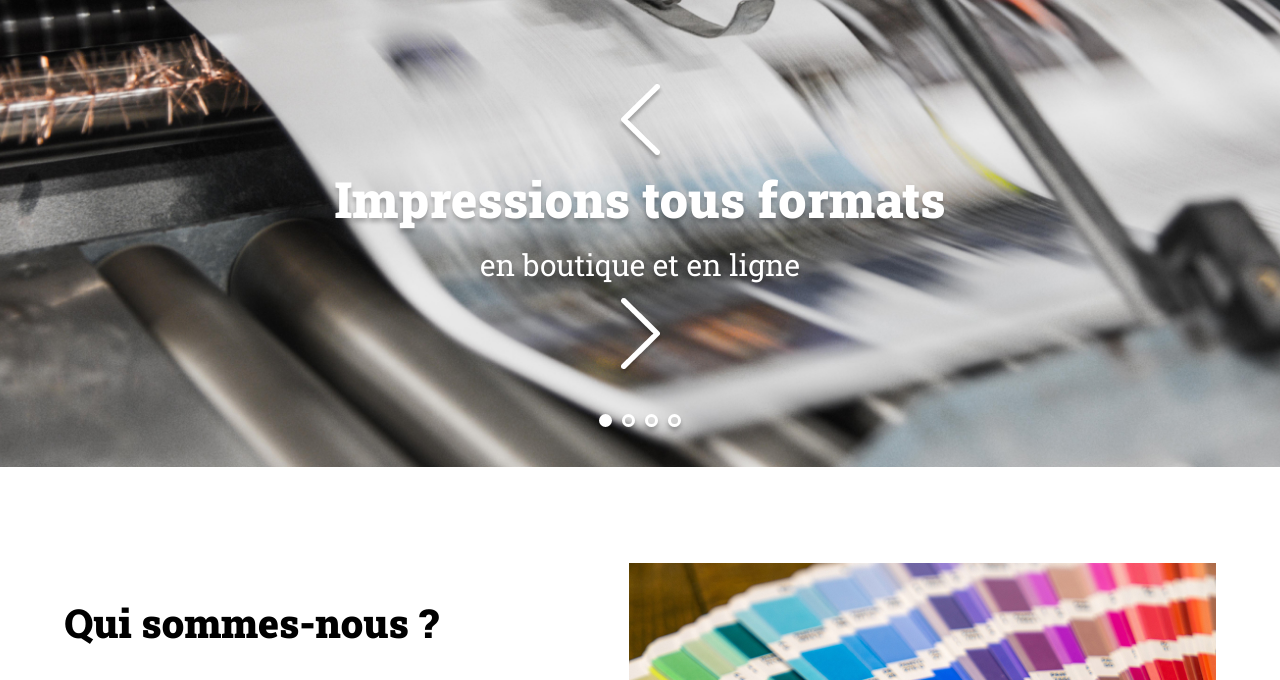
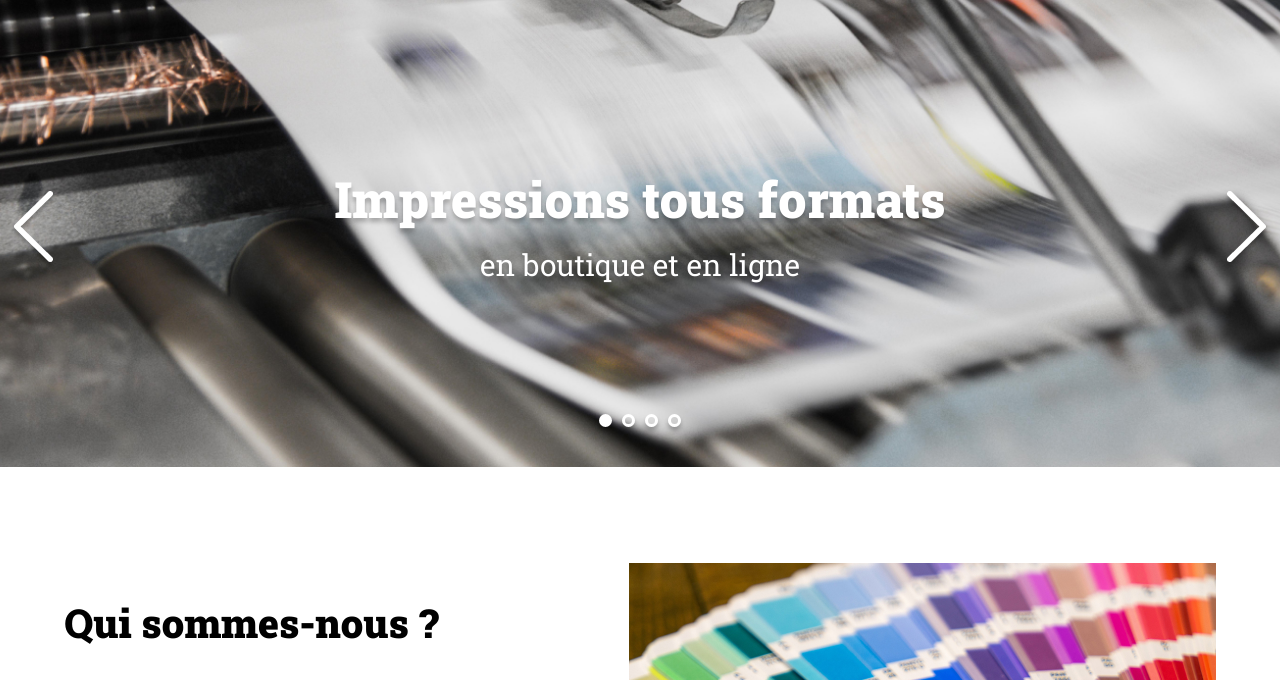
Before and after one commit to Enaellia/Print-it-JS-main, a plain HTML site: page index.html in a window 1280 px wide. Shown: the part 104-784 px from the top of the page. Drawn offline with Linux system fonts and the light colour scheme.

Commit message:
Version finale

```diff
--- a/assets/style.css
+++ b/assets/style.css
@@ -123,13 +123,12 @@ header {
 }
 /* Code CSS en prévision de l'ajout d'un carousel pour la bannière */
 /* Gestion des fleches du carrousel */
-#banner .arrow {
+#banner .arrow_left {
 	position: absolute;
-}
-#banner .arrow_left {
 	left: 10px;
 }
 #banner .arrow_right {
+	position: absolute;
 	right: 10px;
 }
 /* Gestion des points du carrousel */
--- a/index.html
+++ b/index.html
@@ -18,12 +18,12 @@
 </header>
 <main>
 	<div id="banner">
-		<a href="#"><img class="arrow_left" src="assets/images/arrow_left.png" alt="flèche gauche"></a>
+		<a href="#" class="arrow_left"><img src="assets/images/arrow_left.png" alt="flèche gauche"></a>
 		<img class="banner-img" src="./assets/images/slideshow/slide1.jpg" alt="Banner Print-it">
 		<p>Impressions tous formats <span>en boutique et en ligne</span></p>
 		<div class="dots">
 		</div>
-		<a href="#"><img class="arrow_right" src="assets/images/arrow_right.png" alt="flèche droite"></a>
+		<a href="#" class="arrow_right"><img src="assets/images/arrow_right.png" alt="flèche droite"></a>
 	</div>
 	<section id="about-us" class="container">
 		<div>
```
